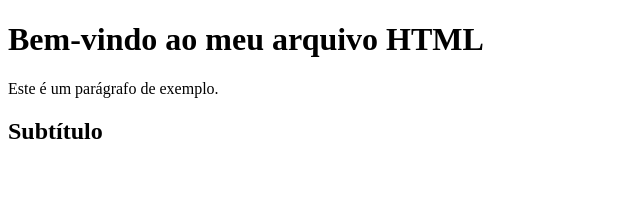
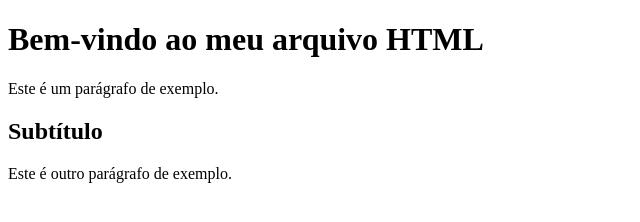
Before and after one commit to sarwh/trabalho, a plain HTML site: page arquivo.html in a window 1280 px wide. Shown: the whole page, without its empty margins (0-640 px from the left). Drawn offline with Linux system fonts and the light colour scheme.

Commit message:
Texto alterado

```diff
--- a/arquivo.html
+++ b/arquivo.html
@@ -10,5 +10,7 @@
     <p>Este é um parágrafo de exemplo.</p>
 
     <h2>Subtítulo</h2>
+
+    <p>Este é outro parágrafo de exemplo.</p>
 </body>
 </html>
```
